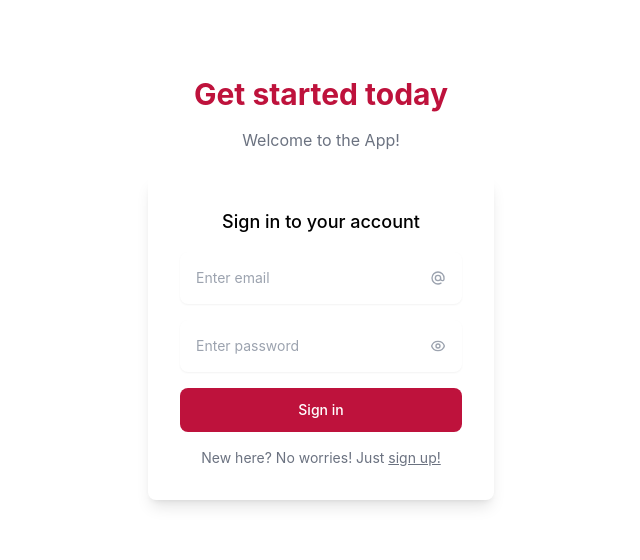
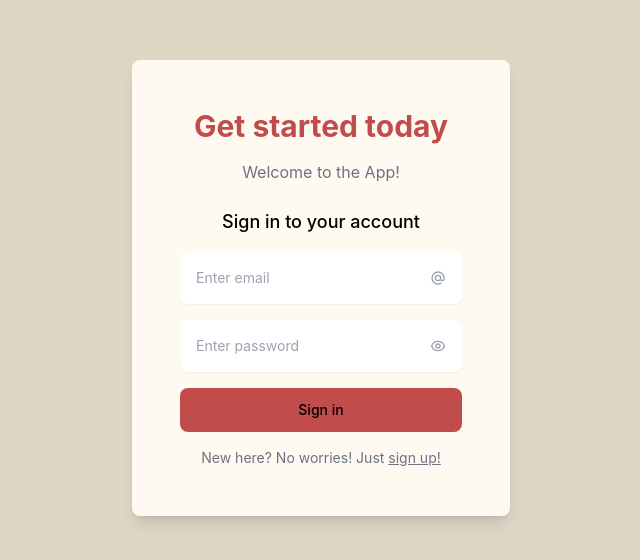
Before and after one commit to SHUUAA/Inventory-Integration-Campus-Eats, a React (Vite) app: page /auth/login in a window 1280 px wide. Shown: the part 112-672 px from the top of the page, without its empty margins (319-959 px from the left). Built offline with nearby package versions, Linux system fonts and the light colour scheme.

Commit message:
Add firebase login & styling

```diff
--- a/src/pages/auth/Login.tsx
+++ b/src/pages/auth/Login.tsx
@@ -1,54 +1,38 @@
 // @ts-nocheck
 import { Link, useNavigate } from "react-router-dom";
 import { useState } from "react";
-import axios from "axios";
+import { authentication, database } from "../../config/firebase";
+import { doc, getDoc } from "firebase/firestore";
+import { signInWithEmailAndPassword } from "firebase/auth";
 
 const Login = () => {
   const [email, setEmail] = useState("");
   const [password, setPassword] = useState("");
   const [errorMessage, setErrorMessage] = useState(false);
+  const [showPassword, setShowPassword] = useState(false);
   const navigate = useNavigate();
 
   async function onSubmit(e) {
     e.preventDefault();
-
     try {
-      const response = await axios.post("http://0.0.0.0:5000/users/login", {
-        email: email,
-        password: password,
-      });
-      const user = response.data;
-      localStorage.setItem("id", user.id);
-      localStorage.setItem("firstName", user.firstName);
-      localStorage.setItem("lastName", user.lastName);
-      localStorage.setItem("email", user.email);
-      localStorage.setItem("occupation", user.occupation);
-
-      if (user) {
-        if (user.occupation == "Teacher") {
-          navigate("/teacher");
-        }
-
-        if (user.occupation == "Student") {
-          navigate("/student");
-        }
-      }
+      await signInWithEmailAndPassword(authentication, email, password);
+      //localStorage.setItem("id", user.id);
+      //localStorage.setItem("firstName", user.firstName);
+      //localStorage.setItem("lastName", user.lastName);
+      //localStorage.setItem("email", user.email);
+      //localStorage.setItem("occupation", user.occupation);
+      alert("Yis");
     } catch (error) {
-      if (error.response.status === 401) {
       setErrorMessage(true);
       alert("Invalid credentials.");
-      } else {
-        alert("Server is not available.");
-        setErrorMessage(true);
-      }
     }
   }
 
   return (
-    <div className="flex min-h-screen items-center justify-center">
-      <div className="max-w-screen-xl px-4 py-16 sm:px-6 lg:px-8">
-        <div className="max-w-lg">
-          <h1 className="text-center text-2xl font-bold text-rose-700 sm:text-3xl">
+    <div className="flex min-h-screen items-center justify-center bg-neutral-950">
+      <div className="max-w-screen-xl px-4 py-16 sm:px-6 lg:px-8 ">
+        <div className="max-w-lg p-8 md:p-10 lg:p-12 rounded-lg shadow-lg bg-white-950">
+          <h1 className="text-center text-2xl font-bold text-red-950 sm:text-3xl">
             Get started today
           </h1>
 
@@ -59,7 +43,7 @@ const Login = () => {
           <form
             onSubmit={onSubmit}
             action=""
-            className="mb-0 mt-6 space-y-4 rounded-lg p-4 shadow-lg sm:p-6 lg:p-8"
+            className="mb-0 mt-6 space-y-4 rounded-lg"
           >
             <p className="text-center text-lg font-medium">
               Sign in to your account
@@ -105,7 +89,7 @@ const Login = () => {
 
               <div className="relative">
                 <input
-                  type="password"
+                  type={showPassword ? "text" : "password"}
                   value={password}
                   className="w-full rounded-lg border-gray-200 p-4 pe-12 text-sm shadow-sm"
                   placeholder="Enter password"
@@ -113,6 +97,10 @@ const Login = () => {
                 />
 
                 <span className="absolute inset-y-0 end-0 grid place-content-center px-4">
+                  <button
+                    type="button"
+                    onClick={() => setShowPassword(!showPassword)}
+                  >
                     <svg
                       xmlns="http://www.w3.org/2000/svg"
                       className="h-4 w-4 text-gray-400"
@@ -133,17 +121,18 @@ const Login = () => {
                         d="M2.458 12C3.732 7.943 7.523 5 12 5c4.478 0 8.268 2.943 9.542 7-1.274 4.057-5.064 7-9.542 7-4.477 0-8.268-2.943-9.542-7z"
                       />
                     </svg>
+                  </button>
                 </span>
               </div>
             </div>
 
             <button
               type="submit"
-              className="block w-full rounded-lg bg-rose-700 px-5 py-3 text-sm font-medium text-white"
+              className="block w-full rounded-lg bg-red-950 px-5 py-3 text-sm font-medium text-white"
             >
               Sign in
             </button>
-            {errorMessage ? <ErrorLogin /> : null}
+            {errorMessage}
             <p className="text-center text-sm text-gray-500">
               New here? No worries! Just{" "}
               <Link className="underline" to="/auth/register">
--- a/src/pages/auth/Register.tsx
+++ b/src/pages/auth/Register.tsx
@@ -89,9 +89,9 @@ const Register = () => {
           />
         </aside>
 
-        <main className="flex items-center justify-center px-8 py-8 sm:px-12 lg:col-span-7 lg:px-16 lg:py-12 xl:col-span-6">
-          <div className="max-w-xl lg:max-w-3xl">
-            <a className="block text-rose-700" href="/">
+        <main className="flex items-center justify-center px-8 py-8 sm:px-12 lg:col-span-7 lg:px-16 lg:py-12 xl:col-span-6 bg-neutral-950">
+          <div className="max-w-xl lg:max-w-3xl bg-white-950 p-6 md:p-8 lg:p-12 rounded-lg">
+            <a className="block text-red-950" href="/">
               <span className="sr-only">Home</span>
               <svg
                 className="h-8 sm:h-10"
@@ -133,7 +133,7 @@ const Register = () => {
                   name="first_name"
                   value={form.firstName}
                   onChange={(e) => updateForm({ firstName: e.target.value })}
-                  className="mt-1 w-full rounded-md border-gray-200 bg-white text-sm text-gray-700 shadow-sm"
+                  className="mt-1 w-full p-1 rounded-md border-gray-200 bg-white text-sm text-gray-700 shadow-sm"
                 />
               </div>
 
@@ -151,7 +151,7 @@ const Register = () => {
                   name="last_name"
                   value={form.lastName}
                   onChange={(e) => updateForm({ lastName: e.target.value })}
-                  className="mt-1 w-full rounded-md border-gray-200 bg-white text-sm text-gray-700 shadow-sm"
+                  className="mt-1 w-full p-1 rounded-md border-gray-200 bg-white text-sm text-gray-700 shadow-sm"
                 />
               </div>
 
@@ -169,7 +169,7 @@ const Register = () => {
                   name="email"
                   value={form.email}
                   onChange={(e) => updateForm({ email: e.target.value })}
-                  className="mt-1 w-full rounded-md border-gray-200 bg-white text-sm text-gray-700 shadow-sm"
+                  className="mt-1 w-full p-1 rounded-md border-gray-200 bg-white text-sm text-gray-700 shadow-sm"
                 />
               </div>
 
@@ -187,7 +187,7 @@ const Register = () => {
                   name="password"
                   value={form.password}
                   onChange={(e) => updateForm({ password: e.target.value })}
-                  className="mt-1 w-full rounded-md border-gray-200 bg-white text-sm text-gray-700 shadow-sm"
+                  className="mt-1 w-full p-1 rounded-md border-gray-200 bg-white text-sm text-gray-700 shadow-sm"
                 />
               </div>
 
@@ -203,7 +203,7 @@ const Register = () => {
                   <select
                     name="HeadlineAct"
                     id="HeadlineAct"
-                    className="mt-1.5 w-full rounded-lg border-gray-300 text-gray-700 sm:text-sm"
+                    className="mt-1.5 w-full p-1 rounded-lg border-gray-300 text-gray-700 sm:text-sm"
                     onChange={(e) => updateForm({ type: e.target.value })}
                   >
                     <option value="">Please select</option>
@@ -228,7 +228,7 @@ const Register = () => {
               </div>
 
               <div className="col-span-6 sm:flex sm:items-center sm:gap-4">
-                <button className="inline-block shrink-0 rounded-md border border-rose-700 bg-rose-700 px-12 py-3 text-sm font-medium text-white transition hover:bg-transparent hover:text-rose-700 focus:outline-none focus:ring active:text-rose-600">
+                <button className="inline-block shrink-0 rounded-md border border-red-950 bg-red-950 px-12 py-3 text-sm font-medium text-white transition hover:bg-transparent hover:text-red-950 focus:outline-none focus:ring active:text-rose-600">
                   Create an account
                 </button>
 
--- a/tailwind.config.js
+++ b/tailwind.config.js
@@ -2,7 +2,19 @@
 export default {
   content: ["./index.html", "./src/**/*.{js,ts,jsx,tsx}"],
   theme: {
-    extend: {},
+    extend: {
+      colors: {
+        neutral: {
+          950: "#DFD5C5",
+        },
+        red: {
+          950: "#C04C4C",
+        },
+        white: {
+          950: "#FFFAF1",
+        },
+      },
+    },
   },
   plugins: [],
 };
```
Lines whose indentation alone changed are shown as unchanged.
